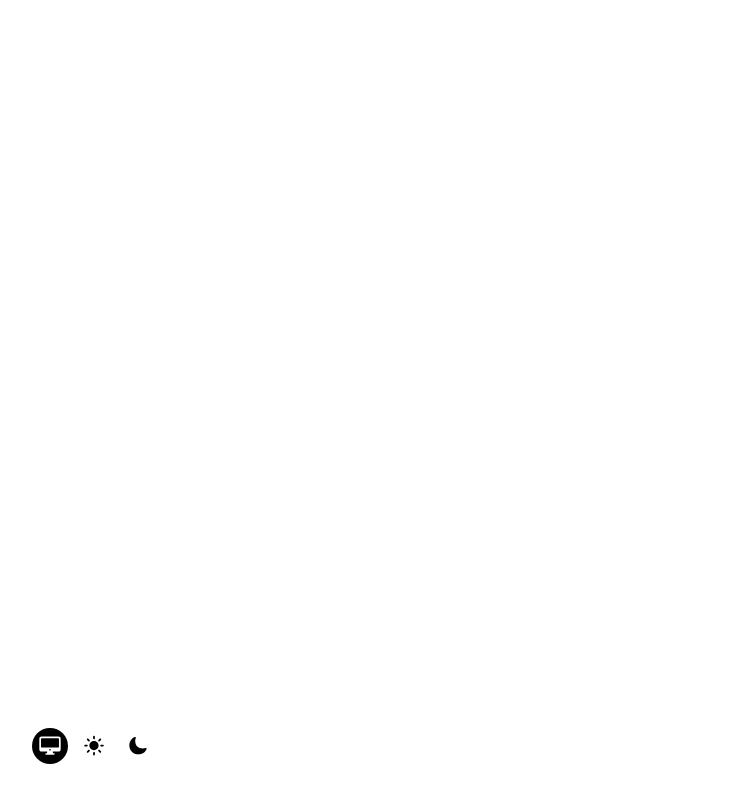
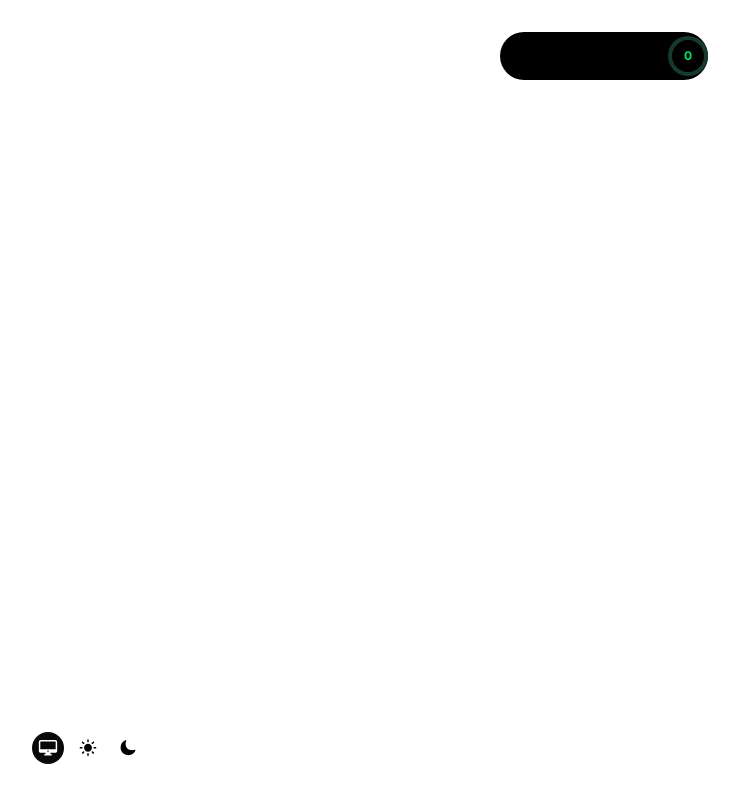
Before and after one commit to Matsuel/portfolio, a Next.js app: page / in a window 1280 px wide. Shown: the top 802 px of the page, without its empty margins (36-775 px from the left). Built offline with nearby package versions, Linux system fonts and the light colour scheme.

Commit message:
Component -> Create Dynamic Island, and First animation for display percentage

```diff
--- a/src/app/globals.css
+++ b/src/app/globals.css
@@ -27,7 +27,7 @@
 
 .light {
   --background: #fff;
-  --background-invert: #000;
+  --background-invert: #09090b;
   --color: #000;
   --color-invert: #fff;
   --secondary: #a3a3a3;
@@ -38,7 +38,7 @@
 }
 
 .dark {
-  --background: #000;
+  --background: #09090b;
   --background-invert: #fff;
   --color: #fff;
   --color-invert: #000;
--- a/src/app/page.tsx
+++ b/src/app/page.tsx
@@ -2,7 +2,7 @@ import Content from "@/components/Content";
 
 export default function Home() {
   return (
-    <div className="w-full bg-background flex min-h-screen p-8 pb-20 relative">
+    <div className="w-full bg-background flex min-h-screen h-[200vh] p-8 pb-20 relative">
       <Content />
     </div>
   );
--- /dev/null
+++ b/src/components/CircleProgress.tsx
@@ -0,0 +1,27 @@
+import React from "react";
+
+interface CircleProgressProps {
+    percentage: string; // Pourcentage à afficher sur la bordure
+}
+
+const CircleProgress: React.FC<CircleProgressProps> = ({ percentage }) => {
+    const percentageNumber = parseInt(percentage, 10);
+
+
+    return (
+        <div className="relative flex justify-center items-center">
+            <div
+                className="w-10 h-10 rounded-full flex justify-center items-center"
+                style={{
+                    background: `conic-gradient(#00E46C ${percentageNumber}%, #173B2A ${percentageNumber}% 100%)`,
+                }}
+            >
+                <div className="w-8 h-8 bg-black rounded-full flex justify-center items-center">
+                    <span className="text-[#00E46C] text-xs font-bold">{percentageNumber}</span>
+                </div>
+            </div>
+        </div>
+    );
+};
+
+export default CircleProgress;
--- a/src/components/Content.tsx
+++ b/src/components/Content.tsx
@@ -1,12 +1,24 @@
-import React, { useContext } from 'react'
+"use client"
+
+import React from 'react'
 import Theme from "@/components/Theme";
+import CircleProgress from './CircleProgress';
+import useScrollPercentage from '@/hooks/usePercentage';
+import Island from './Island';
 
 const Content = () => {
+
+    const { scrollPercentage } = useScrollPercentage();
 
     return (
         <div
             className={`w-full flex flex-col items-center justify-start p-8 pt-24 gap-20 transition-opacity duration-700 ease-in-out`}
         >
+            <Island />
+            <div className="fixed z-40 w-52 h-12 top-8 bg-black rounded-3xl flex flex-row justify-between">
+                <div />
+                <CircleProgress percentage={scrollPercentage} />
+            </div>
             <Theme />
         </div>
     )
--- /dev/null
+++ b/src/components/Island.tsx
@@ -0,0 +1,9 @@
+import React from 'react'
+
+const Island = () => {
+  return (
+    <div className="fixed z-50 w-32 h-12 top-8 bg-black rounded-3xl" />
+  )
+}
+
+export default Island
--- a/src/components/Theme.tsx
+++ b/src/components/Theme.tsx
@@ -7,9 +7,9 @@ import Moon from '@/assets/Moon'
 const Theme = () => {
     return (
         <div className='fixed w-auto h-auto flex flex-row gap-2 p-1 bottom-8 z-50 self-start'>
-            <ThemeButton icon={<Desktop />} themeToSet='system' />
-            <ThemeButton icon={<Sun />} themeToSet='light' />
-            <ThemeButton icon={<Moon />} themeToSet='dark' />
+            <ThemeButton icon={<Desktop size={24} />} themeToSet='system' />
+            <ThemeButton icon={<Sun size={24} />} themeToSet='light' />
+            <ThemeButton icon={<Moon size={24} />} themeToSet='dark' />
         </div>
     )
 }
--- a/src/components/ThemeButton.tsx
+++ b/src/components/ThemeButton.tsx
@@ -22,7 +22,7 @@ const ThemeButton = ({
 
     return (
         <button
-            className={`w-9 h-9 rounded-full flex justify-center items-center ${theme === themeToSet ? 'bg-backgroundinverted text-colorinverted' : 'bg-background text-text'}`}
+            className={`w-8 h-8 rounded-full flex justify-center items-center ${theme === themeToSet ? 'bg-backgroundinverted text-colorinverted' : 'bg-background text-text'}`}
             onClick={() => setTheme(themeToSet)}
         >
             {icon}
--- /dev/null
+++ b/src/hooks/usePercentage.tsx
@@ -0,0 +1,28 @@
+"use client"
+
+import { useEffect, useState } from 'react';
+
+export const useScrollPercentage = () => {
+    const [scrollPercentage, setScrollPercentage] = useState('000.00');
+
+    useEffect(() => {
+        const handleScroll = () => {
+            const scrollTop = window.scrollY;
+            const docHeight = document.documentElement.scrollHeight - window.innerHeight;
+            const scrolled = ((scrollTop / docHeight) * 100).toFixed(2).padStart(6, '0');
+            setScrollPercentage(scrolled);
+        };
+
+        handleScroll();
+
+        window.addEventListener('scroll', handleScroll);
+
+        return () => {
+            window.removeEventListener('scroll', handleScroll);
+        };
+    }, []);
+
+    return { scrollPercentage };
+}
+
+export default useScrollPercentage;
```
